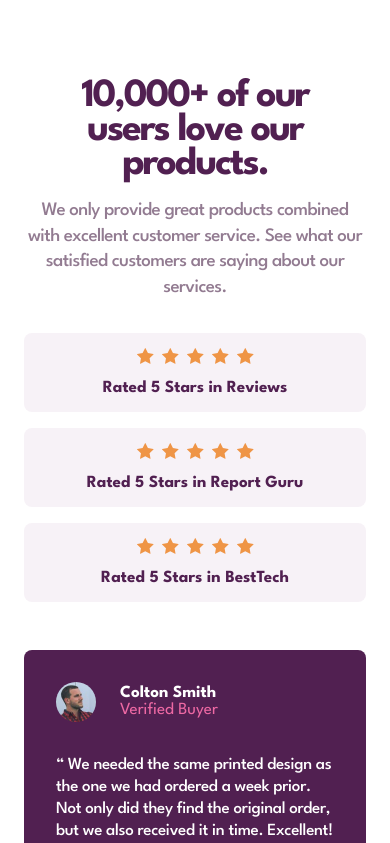
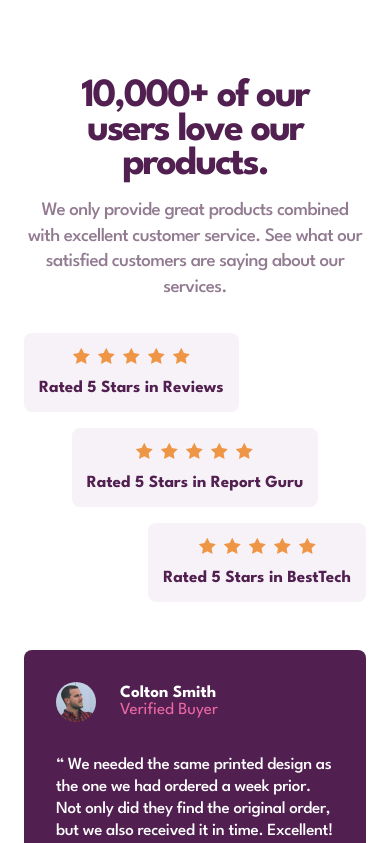
Before and after one commit to g-akca/social-proof-section, a React (Vite) app: page / in a window 390 px wide. Shown: the top 843 px of the page. Built offline with nearby package versions, Linux system fonts and the light colour scheme.

Commit message:
Add className prop to ReviewItem and update ReviewsList with className for responsive layout

```diff
--- a/src/components/ReviewItem.jsx
+++ b/src/components/ReviewItem.jsx
@@ -1,6 +1,6 @@
 import starIcon from "/images/icon-star.svg";
 
-function ReviewItem({ starCount, reviewer }) {
+function ReviewItem({ starCount, reviewer, className }) {
   const stars = Array.from({ length: starCount }, (_, index) => (
     <img
       key={index}
@@ -11,7 +11,7 @@ function ReviewItem({ starCount, reviewer }) {
   ))
 
   return (
-    <div className="bg-purple-100 rounded-lg p-3.75 flex flex-col gap-4 items-center tablet:px-8 tablet:py-4 tablet:flex-row tablet:gap-8">
+    <div className={`bg-purple-100 rounded-lg p-3.75 flex flex-col gap-4 items-center tablet:px-8 tablet:py-4 tablet:flex-row tablet:gap-8 desktop:w-111.5 ${className}`}>
       <div className="flex gap-2">{stars}</div>
 
       <p className="text-[17px] leading-[100%] font-bold">Rated {starCount} Stars in {reviewer}</p>
--- a/src/components/ReviewsList.jsx
+++ b/src/components/ReviewsList.jsx
@@ -3,26 +3,30 @@ import ReviewItem from "./ReviewItem";
 const reviews = [
   {
     starCount: 5,
-    reviewer: "Reviews"
+    reviewer: "Reviews",
+    className: "self-start"
   },
   {
     starCount: 5,
-    reviewer: "Report Guru"
+    reviewer: "Report Guru",
+    className: "self-center"
   },
   {
     starCount: 5,
-    reviewer: "BestTech"
+    reviewer: "BestTech",
+    className: "self-end"
   },
 ];
 
 function ReviewsList() {
   return (
-    <div className="flex flex-col gap-4 w-full max-w-113.25 desktop:max-w-none">
+    <div className="flex flex-col gap-4 w-full max-w-113.25 desktop:max-w-none desktop:w-135.5">
       {reviews.map(review => (
         <ReviewItem
           key={review.reviewer}
           starCount={review.starCount}
           reviewer={review.reviewer}
+          className={review.className}
         />
       ))}
     </div>
```
